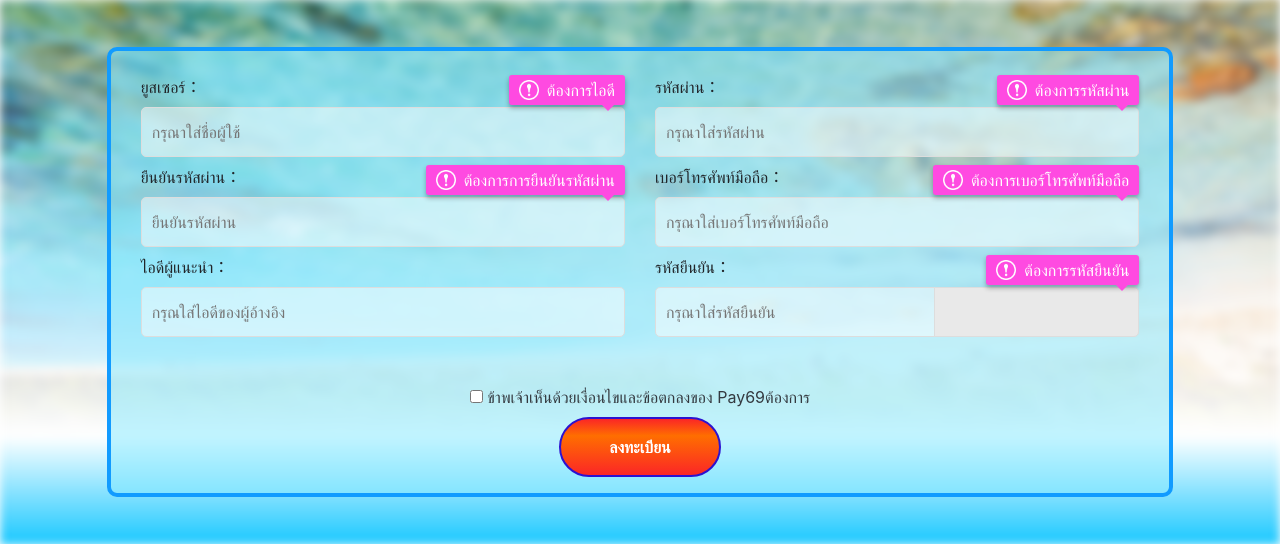
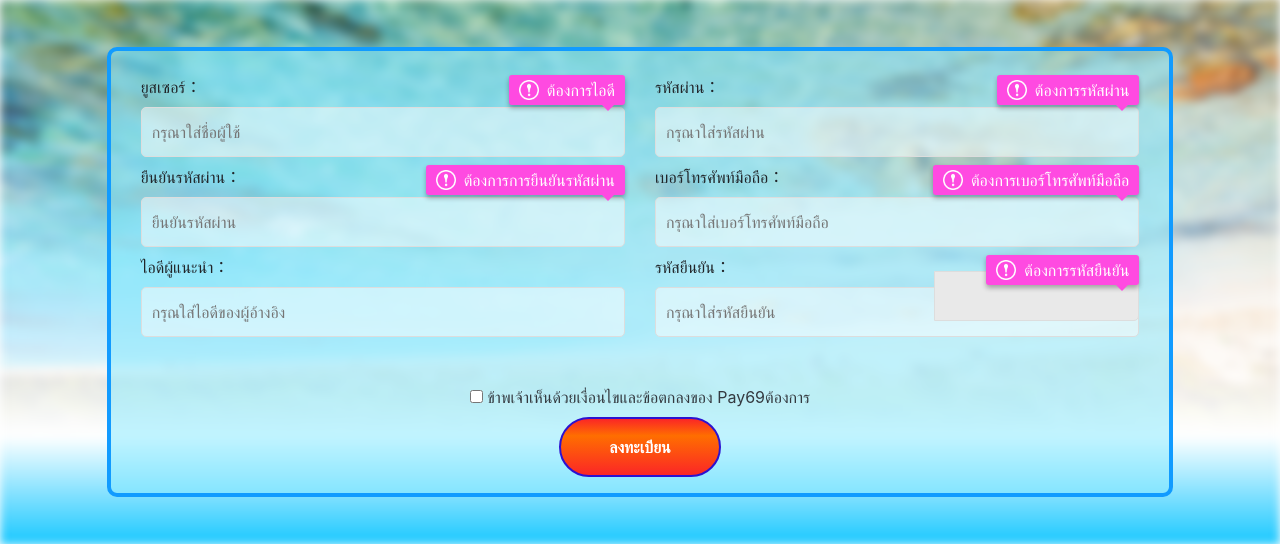
Before and after one commit to PaddyChen1012/20210517-LP, a PHP site: page /registered.html in a window 1280 px wide. Shown: the part 372-916 px from the top of the page. Run offline with PHP 8.4, Linux system fonts and the light colour scheme; some libraries are stand-ins or nearby versions.

Commit message:
上網校正

```diff
--- a/20210712_vera/css/Custom.css
+++ b/20210712_vera/css/Custom.css
@@ -129,7 +129,7 @@
     width: 40%;
     display: block;
     right: 15px;
-    bottom: 0;
+    bottom: 16px;
     height: 50px;
 }
 .poperrorMsg {
@@ -192,7 +192,10 @@
     border-width: 70px 0 70px 30px;
     border-color: transparent transparent transparent #fff;
 }
+.main-word{color:#ff37db;text-shadow: 2px 2px 0px #fff,2px 0px 0px #fff,2px -2px 0px #fff,0px -2px 0px #fff,-2px -2px 0px #fff,-2px 0px 0px #fff,-2px 2px 0px #fff,0px 2px 0px #fff;}
+.waring{font-size:.7rem;color:#f00;}
 
+/* 註冊成功頁 */
 .suceful-page{height:calc(100vh - 56px);}
 .break-all{word-break:break-all;}
 .suceful-page .h1{color:#ffef0c;text-shadow: 2px 2px 0px #1119d0,2px 0px 0px #1119d0,2px -2px 0px #1119d0,0px -2px 0px #1119d0,-2px -2px 0px #1119d0,-2px 0px 0px #1119d0,-2px 2px 0px #1119d0,0px 2px 0px #1119d0;}
```
